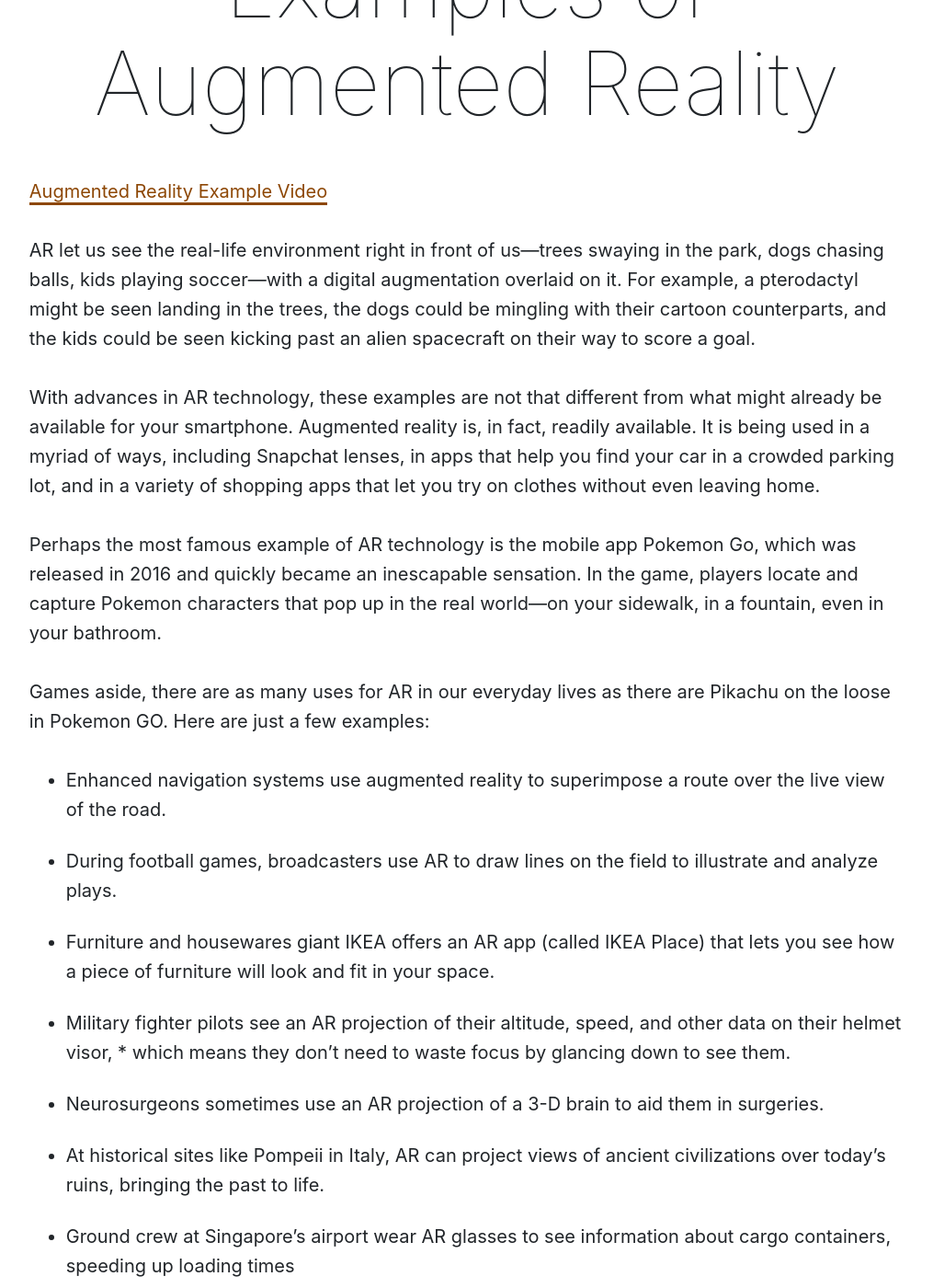
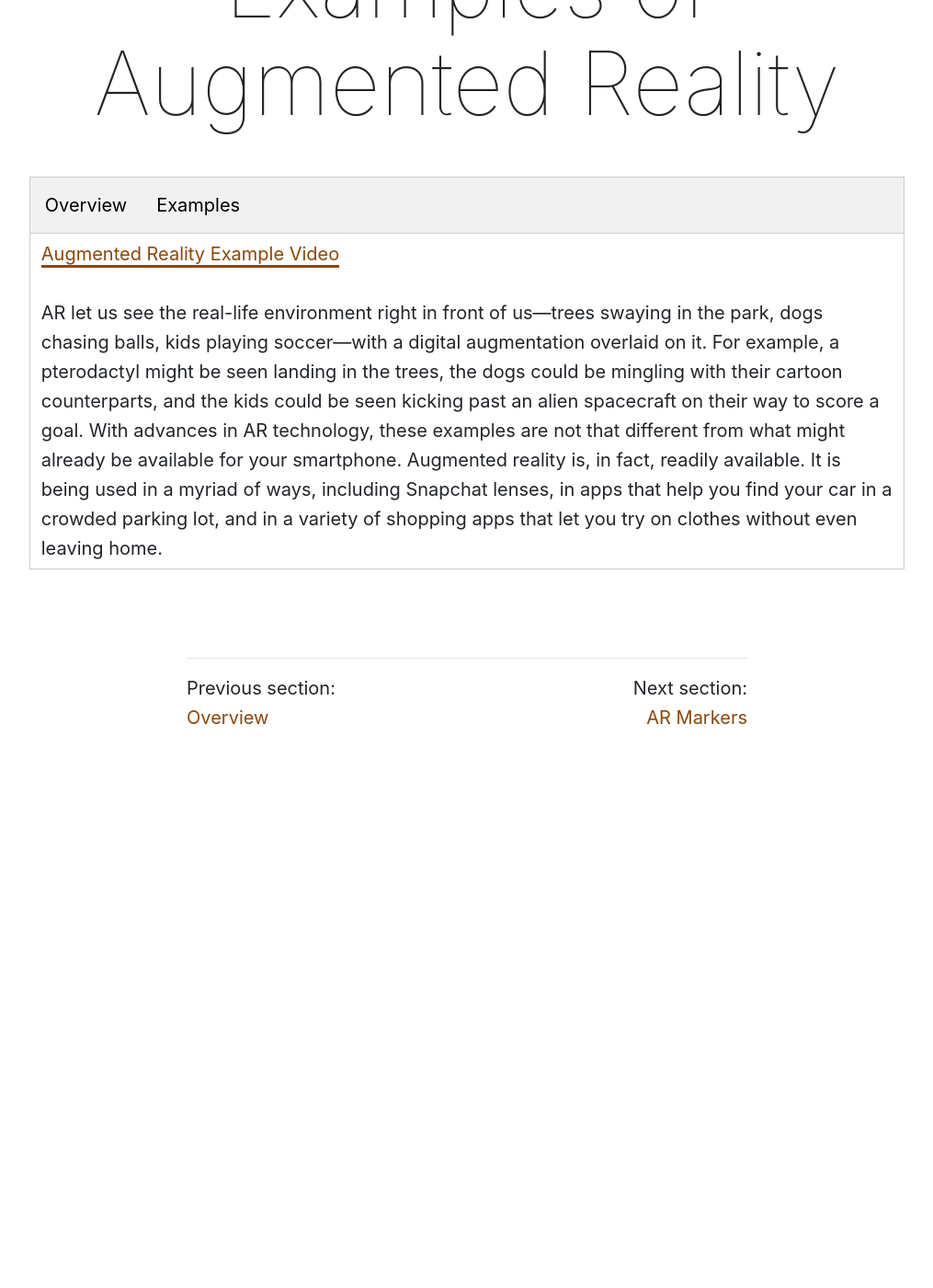
Before and after one commit to Montana-Media-Arts/391_ARVR-Fall2020, a Jekyll site: the page built from modules/week-2/_posts/2017-01-04-examples-of-ar.md, in a window 1280 px wide and 1400 px high, scrolled down 495 px. Shown: the whole window at 92% size, without its empty margins (132-1147 px from the left). Built offline with Jekyll 4.4.1, drawn with Linux system fonts in a browser that asks for light colours; nearby versions of some CDN libraries; after the commit the page ends 1307 px from its top, so only the background shows below that; some of the changed text lies outside the part shown.

Commit message:
Update 2017-01-04-examples-of-ar.md

```diff
--- a/modules/week-2/_posts/2017-01-04-examples-of-ar.md
+++ b/modules/week-2/_posts/2017-01-04-examples-of-ar.md
@@ -5,12 +5,22 @@
 
 # Examples of Augmented Reality
 
+<div class="tab">
+  <button class="tablinks" onclick="openTab(event, 'Overview')">Overview</button>
+  <button class="tablinks" onclick="openTab(event, 'Examples')">Examples</button>
+</div>
+
+<div id="Overview" class="tabcontent" style="display:block">
+
 <p><a href="" data-lity>Augmented Reality Example Video</a></p>
 
 AR let us see the real-life environment right in front of us—trees swaying in the park, dogs chasing balls, kids playing soccer—with a digital augmentation overlaid on it. For example,  a pterodactyl might be seen landing in the trees, the dogs could be mingling with their cartoon counterparts, and the kids could be seen kicking past an alien spacecraft on their way to score a goal.
 
 With advances in AR technology, these examples are not that different from what might already be available for your smartphone. Augmented reality is, in fact, readily available. It is being used in a myriad of ways, including Snapchat lenses, in apps that help you find your car in a crowded parking lot, and in a variety of shopping apps that let you try on clothes without even leaving home.
+</div>
 
+
+<div id="Examples" class="tabcontent">
 Perhaps the most famous example of AR technology is the mobile app Pokemon Go, which was released in 2016 and quickly became an inescapable sensation. In the game, players locate and capture Pokemon characters that pop up in the real world—on your sidewalk, in a fountain, even in your bathroom.
 
 Games aside, there are as many uses for AR in our everyday lives as there are Pikachu on the loose in Pokemon GO. Here are just a few examples:
@@ -35,3 +45,5 @@
 7. [Knight Fall AR](https://www.wearvr.com/apps/knightfall-ar)
 8. [Just a Line](https://justaline.withgoogle.com/)
 9. [Ingress Prime](https://www.ingress.com/game/)
+
+</div>
```
